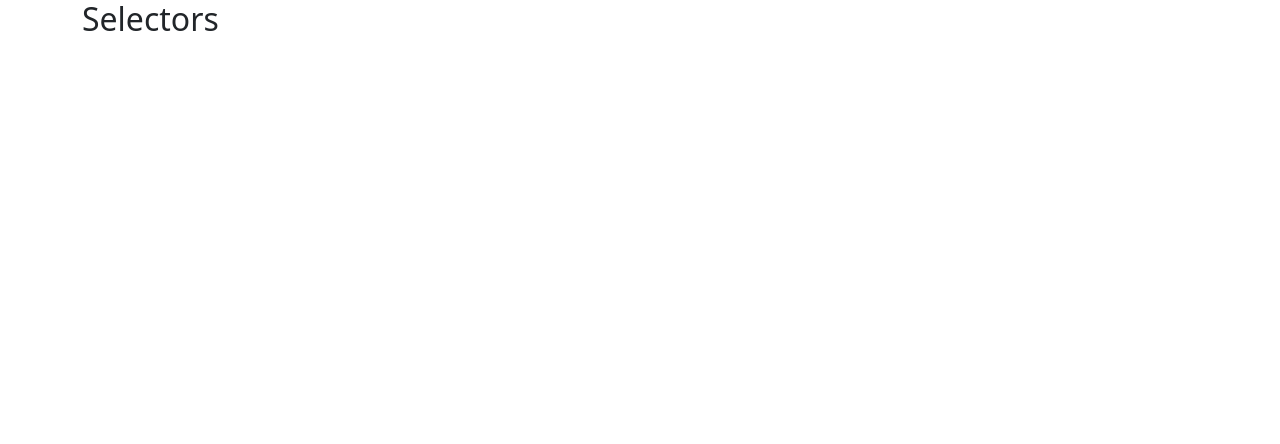
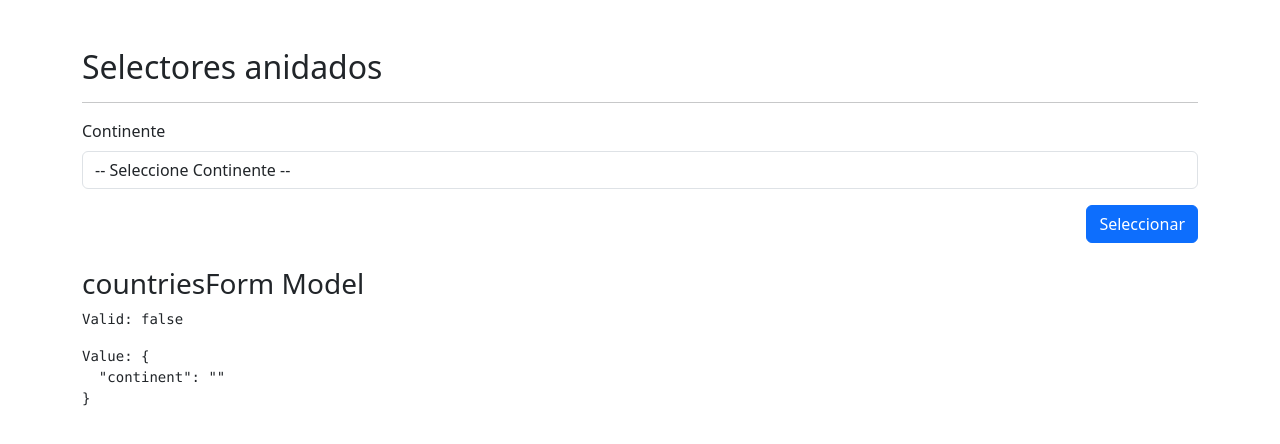
Before and after one commit to daguttt/selectors-app-angular, an Angular app: page /countries/selectors in a window 1280 px wide. Shown: the top 444 px of the page. Built offline with nearby package versions, Linux system fonts and the light colour scheme.

Commit message:
Class 285: Initialize FormGroup

```diff
--- a/src/app/countries/countries.module.ts
+++ b/src/app/countries/countries.module.ts
@@ -1,9 +1,11 @@
 import { NgModule } from '@angular/core';
+import { CommonModule } from '@angular/common';
+import { ReactiveFormsModule } from '@angular/forms';
 import { SelectorPageComponent } from './selector-page/selector-page.component';
 import { CountriesRoutingModule } from './countries-routing.module';
 
 @NgModule({
-  imports: [CountriesRoutingModule],
+  imports: [CommonModule, CountriesRoutingModule, ReactiveFormsModule],
   declarations: [SelectorPageComponent],
   exports: [SelectorPageComponent],
 })
--- a/src/app/countries/selector-page/selector-page.component.html
+++ b/src/app/countries/selector-page/selector-page.component.html
@@ -1 +1,26 @@
-<h2>Selectors</h2>
+<h2 class="mt-5">Selectores anidados</h2>
+<hr />
+<form autocomplete="off" [formGroup]="countriesForm" (ngSubmit)="onSubmit()">
+  <!-- Continent -->
+  <div class="row mb-3">
+    <div class="col">
+      <label for="continent" class="form-label">Continente</label>
+      <select class="form-control" formControlName="continent">
+        <option value="">-- Seleccione Continente --</option>
+        <option value="1">America</option>
+      </select>
+    </div>
+  </div>
+  <!-- Submit -->
+  <div class="row">
+    <div class="col">
+      <button type="submit" class="btn btn-primary float-end">
+        Seleccionar
+      </button>
+    </div>
+  </div>
+</form>
+<br />
+<h3>countriesForm Model</h3>
+<pre>Valid: {{ countriesForm.valid }}</pre>
+<pre>Value: {{ countriesForm.value | json }}</pre>
--- a/src/app/countries/selector-page/selector-page.component.ts
+++ b/src/app/countries/selector-page/selector-page.component.ts
@@ -1,7 +1,17 @@
 import { Component } from '@angular/core';
+import { FormBuilder, FormGroup, Validators } from '@angular/forms';
 
 @Component({
   selector: 'app-selector-page',
   templateUrl: './selector-page.component.html',
 })
-export class SelectorPageComponent {}
+export class SelectorPageComponent {
+  countriesForm: FormGroup = this.fb.group({
+    continent: ['', Validators.required],
+  });
+  constructor(private fb: FormBuilder) {}
+
+  onSubmit(): void {
+    console.log(this.countriesForm.value);
+  }
+}
```
